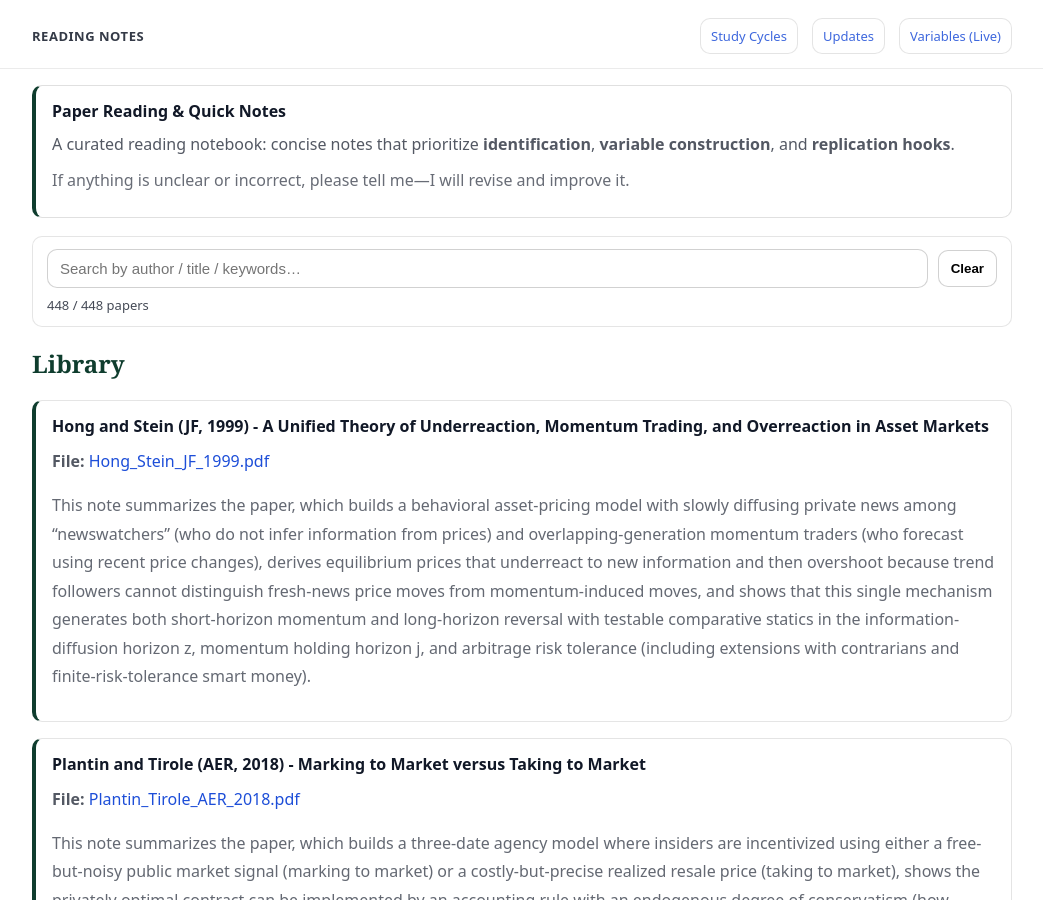
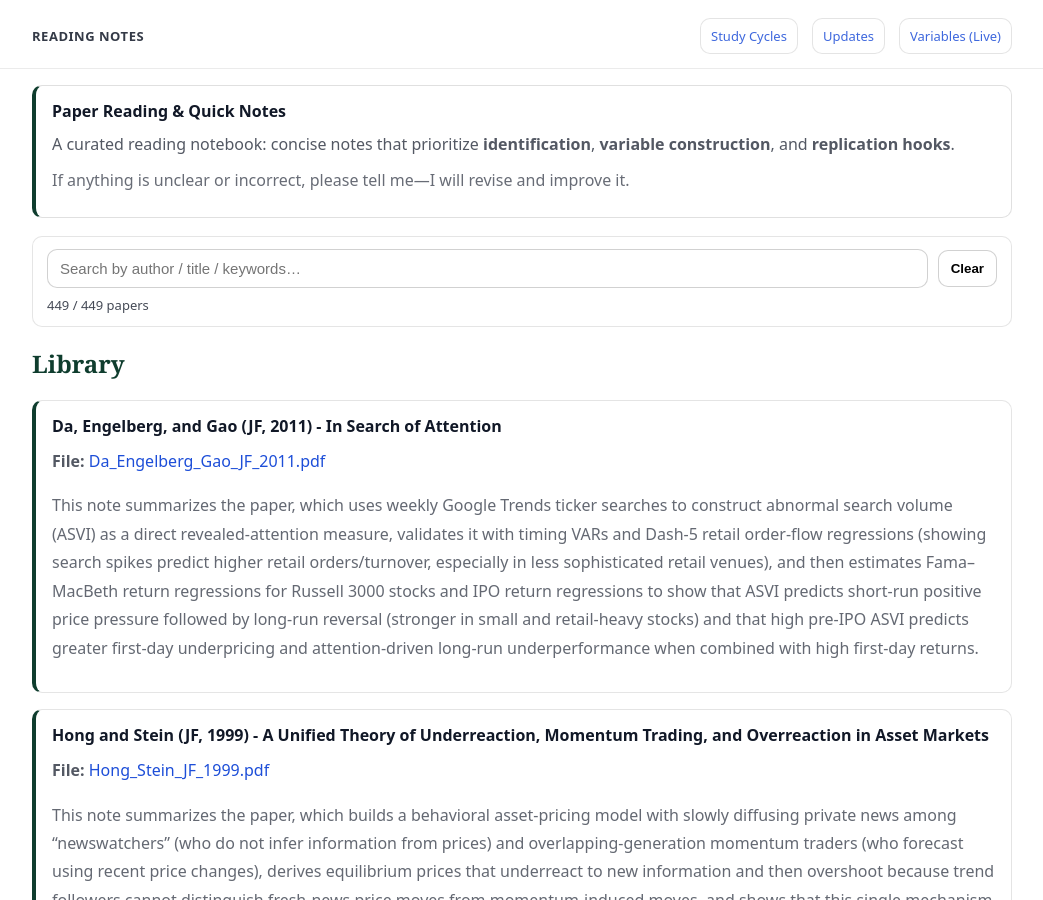
Before and after one commit to yaxinzn/study-archive, a Jekyll site: the page built from reading/index.md, in a window 1280 px wide and 900 px high. Shown: the whole window, without its empty margins (118-1161 px from the left). Built offline with Jekyll 4.4.1, drawn with Linux system fonts in a browser that asks for light colours.

Commit message:
Reading: add/update Da_Engelberg_Gao_JF_2011.pdf

```diff
--- a/_data/reading.yml
+++ b/_data/reading.yml
@@ -1,3 +1,7 @@
+- title: "Da, Engelberg, and Gao (JF, 2011) - In Search of Attention"
+  file: "Da_Engelberg_Gao_JF_2011.pdf"
+  desc: "This note summarizes the paper, which uses weekly Google Trends ticker searches to construct abnormal search volume (ASVI) as a direct revealed-attention measure, validates it with timing VARs and Dash-5 retail order-flow regressions (showing search spikes predict higher retail orders/turnover, especially in less sophisticated retail venues), and then estimates Fama–MacBeth return regressions for Russell 3000 stocks and IPO return regressions to show that ASVI predicts short-run positive price pressure followed by long-run reversal (stronger in small and retail-heavy stocks) and that high pre-IPO ASVI predicts greater first-day underpricing and attention-driven long-run underperformance when combined with high first-day returns."
+
 - title: "Hong and Stein (JF, 1999) - A Unified Theory of Underreaction, Momentum Trading, and Overreaction in Asset Markets"
   file: "Hong_Stein_JF_1999.pdf"
   desc: "This note summarizes the paper, which builds a behavioral asset-pricing model with slowly diffusing private news among “newswatchers” (who do not infer information from prices) and overlapping-generation momentum traders (who forecast using recent price changes), derives equilibrium prices that underreact to new information and then overshoot because trend followers cannot distinguish fresh-news price moves from momentum-induced moves, and shows that this single mechanism generates both short-horizon momentum and long-horizon reversal with testable comparative statics in the information-diffusion horizon z, momentum holding horizon j, and arbitrage risk tolerance (including extensions with contrarians and finite-risk-tolerance smart money)."
```
Also changed, not shown: 1 other file.
